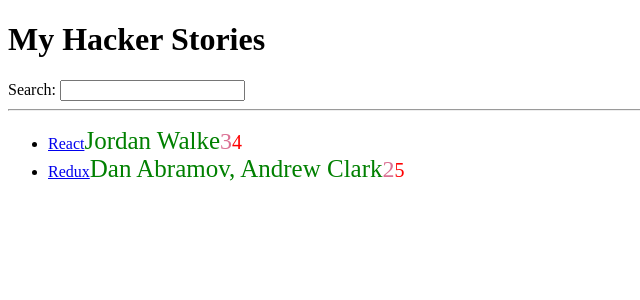
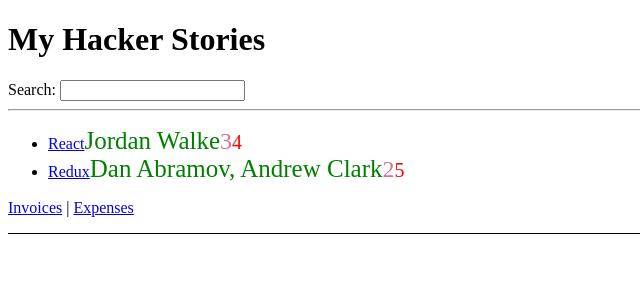
Before and after one commit to Fersanseg/Hacker-stories, a React (Create React App) app: page / in a window 1280 px wide. Shown: the top 300 px of the page, without its empty margins (0-640 px from the left). Built offline with nearby package versions, Linux system fonts and the light colour scheme.

Commit message:
using React router

```diff
--- a/package.json
+++ b/package.json
@@ -6,8 +6,10 @@
     "@testing-library/jest-dom": "^5.11.4",
     "@testing-library/react": "^11.1.0",
     "@testing-library/user-event": "^12.1.10",
+    "history": "5",
     "react": "^17.0.2",
     "react-dom": "^17.0.2",
+    "react-router-dom": "6",
     "react-scripts": "4.0.3",
     "styled-components": "^5.3.3",
     "web-vitals": "^1.0.1"
--- a/src/components/App.js
+++ b/src/components/App.js
@@ -1,3 +1,4 @@
+import { Outlet, Link } from "react-router-dom";
 import List from "./List";
 import Search from "./Search";
 
@@ -6,13 +7,19 @@
   return (
     <div>
       <h1>My Hacker Stories</h1>
-
       <Search />
-
       <hr />
-
       <List />
-
+      <nav
+        style={{
+          borderBottom: "solid 1px",
+          paddingBottom: "1rem"
+        }}
+      >
+        <Link to="/invoices">Invoices</Link> |{" "}
+        <Link to="/expenses">Expenses</Link>
+      </nav>
+      <Outlet />
     </div>
   )
 }
--- /dev/null
+++ b/src/components/Expenses.js
@@ -0,0 +1,7 @@
+export default function Expenses() {
+    return (
+        <main style={{ padding: "1rem 0" }}>
+            <h2>Expenses</h2>
+        </main>
+    );
+}
--- /dev/null
+++ b/src/components/Invoices.js
@@ -0,0 +1,7 @@
+export default function Invoices() {
+    return (
+        <main style={{ padding: "1rem 0" }}>
+            <h2>Invoices</h2>
+        </main>
+    );
+}
--- a/src/index.js
+++ b/src/index.js
@@ -1,8 +1,23 @@
 import React from 'react';
+import {
+  BrowserRouter,
+  Routes,
+  Route
+} from "react-router-dom";
 import ReactDOM from 'react-dom';
 import App from './components/App';
+import Expenses from "./components/Expenses";
+import Invoices from "./components/Invoices";
 
 ReactDOM.render(
-  <App />,
+  <BrowserRouter>
+    <Routes>
+      <Route path="/" element={<App />} >
+        <Route path="expenses" element={<Expenses />} />
+        <Route path="invoices" element={<Invoices />} />
+      </Route>
+    </Routes>
+  </BrowserRouter>
+  ,
   document.getElementById('root')
 );
```
Also changed, not shown: 1 other file (tests, documents, lock files or other folders).
